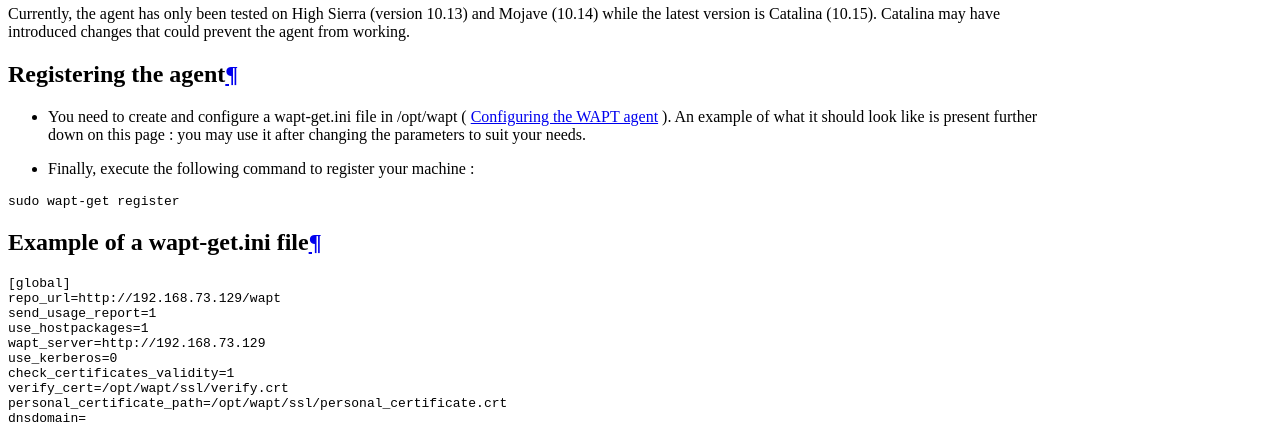
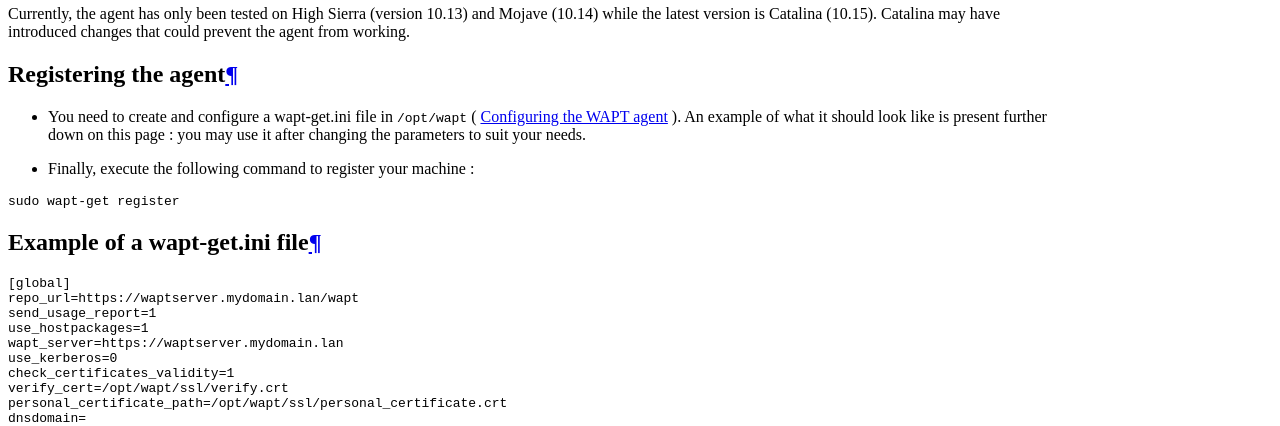
Before and after one commit to tranquilit/WAPT-Documentation, a Sphinx documentation site: the page built from source/wapt-configuration/wapt-deploy/waptagent-macos.rst, in a window 1280 px wide. Shown: the part 1019-1445 px from the top of the page. Built offline with Sphinx 7.4.7 and the Read the Docs theme 2.0.0, drawn with Linux system fonts in a browser that asks for light colours; some of the changed lines change nothing that is shown.

Commit message:
version 1.8 - mac fix

```diff
--- a/source/wapt-configuration/wapt-deploy/waptagent-macos.rst
+++ b/source/wapt-configuration/wapt-deploy/waptagent-macos.rst
@@ -23,7 +23,7 @@
 Registering the agent
 +++++++++++++++++++++
 
-* You need to create and configure a wapt-get.ini file in /opt/wapt ( :ref:`wapt-get-ini` ). An example of what it should look like is present further down on this page : you may use it after changing the parameters to suit your needs.
+* You need to create and configure a wapt-get.ini file in :file:`/opt/wapt` ( :ref:`wapt-get-ini` ). An example of what it should look like is present further down on this page : you may use it after changing the parameters to suit your needs.
 
 * Finally, execute the following command to register your machine :
 
@@ -38,10 +38,10 @@
 .. code-block:: bash
 
    [global]
-   repo_url=http://192.168.73.129/wapt
+   repo_url=https://waptserver.mydomain.lan/wapt
    send_usage_report=1
    use_hostpackages=1
-   wapt_server=http://192.168.73.129
+   wapt_server=https://waptserver.mydomain.lan
    use_kerberos=0
    check_certificates_validity=1
    verify_cert=/opt/wapt/ssl/verify.crt
```
